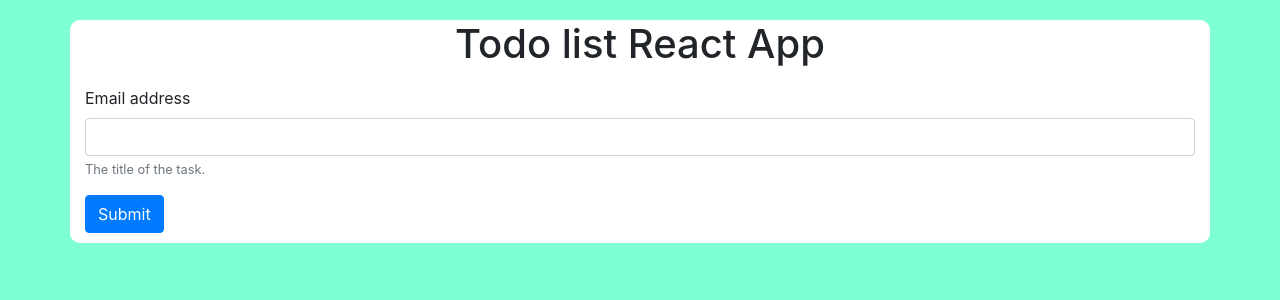
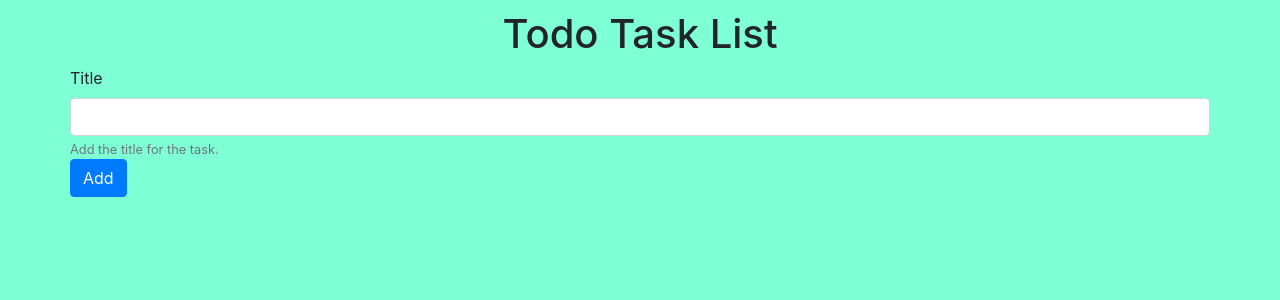
Before and after one commit to abolnaits/apptodo, a React (Create React App) app: page / in a window 1280 px wide. Shown: the top 300 px of the page. Built offline with nearby package versions, Linux system fonts and the light colour scheme.

Commit message:
App
Basic template

```diff
--- a/src/App.js
+++ b/src/App.js
@@ -1,29 +1,29 @@
 import './App.css';
 import React from 'react';
+
 class App extends React.Component{
-    ///Where the main app exists
+
+
     render(){
         return(
-        <div className="container main">
-          <h1 className="text-center">Todo list React App</h1>
-          <div id="task-container">
+            <div id="task-container" className="container">
+                <h1 className="text-center">Todo Task List</h1>
                 <div id="form-wrapper">
                 <form id="form">
                         <div className="form-group">
-                  <label for="title">Email address</label>
-                  <input type="text" className="form-control" id="title" aria-describedby="titleHelp"></input>
-                  <small id="titleHelp" className="form-text text-muted">The title of the task.</small>
+                            <label for="title">Title</label>
+                            <input type="text" className="form-control" id="title" aria-describedby="titleHelp" name="title" />
+                            <small id="titleHelp" className="form-text text-muted">Add the title for the task.</small>
+                            <button type="submit" className="btn btn-primary">Add</button>
+                        </div>
+                </form>
                 </div>
 
-              <button type="submit" className="btn btn-primary">Submit</button>
-            </form>
-            </div>
                 <div id="list-wrapper">
 
                 </div>
             </div>
-        </div>
-      );
+        )
     }
 }
 
```
Also changed, not shown: src/OldApp.js (added, +71 -0 lines), 1 other file (tests, documents, lock files or other folders). Lines whose indentation alone changed are shown as unchanged.
